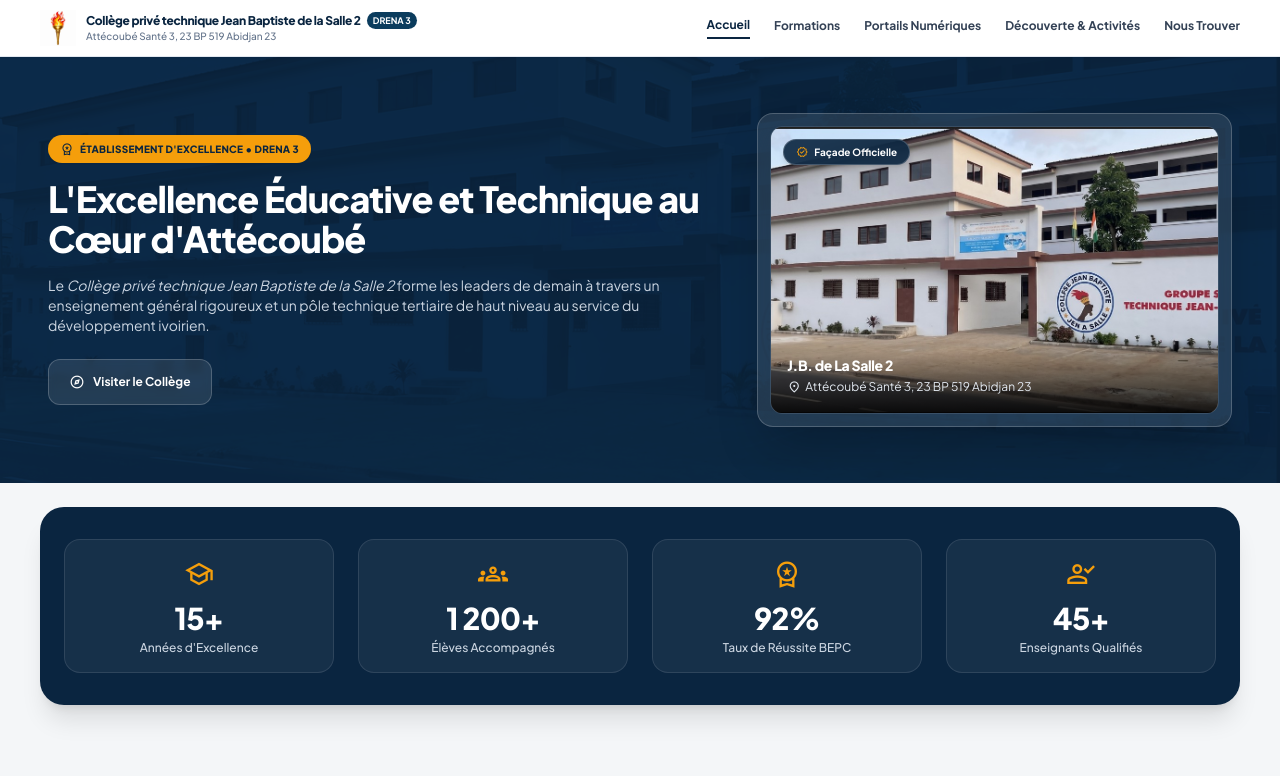
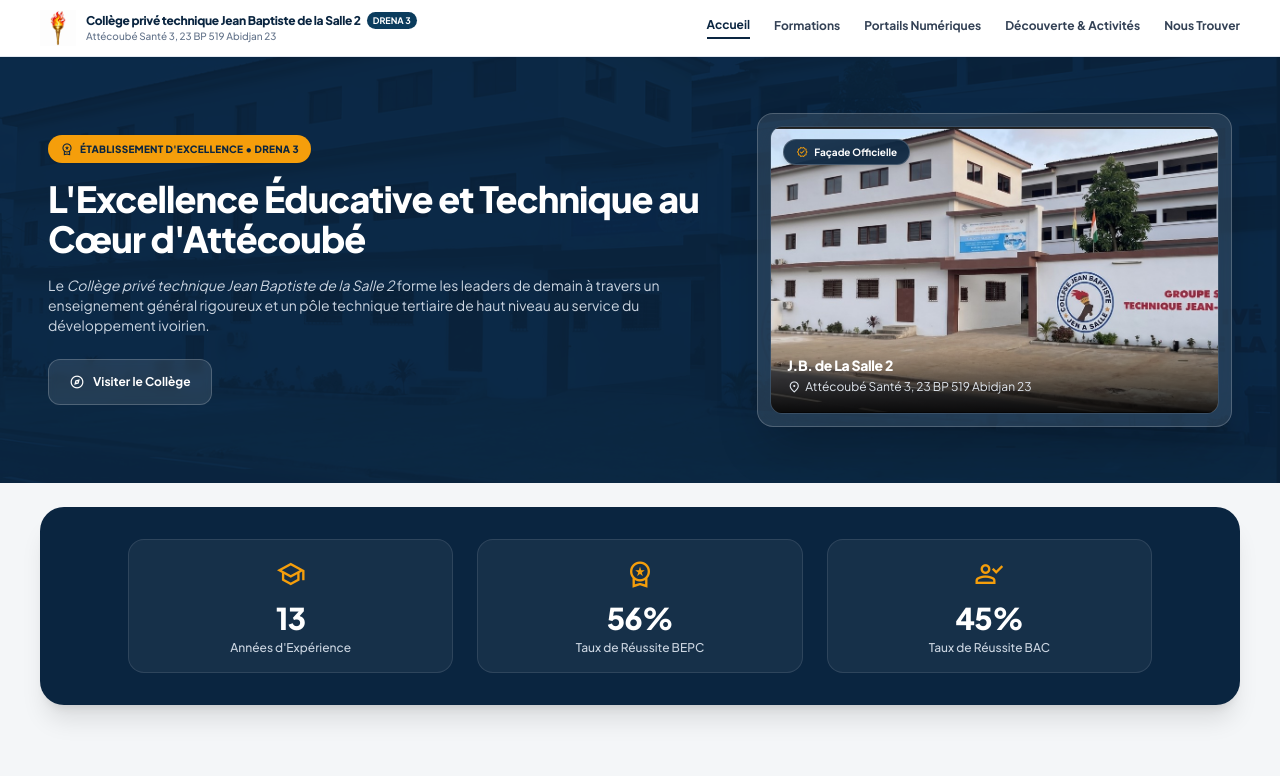
Before and after one commit to QWES007/site-jbs2, a React (Vite) app: page / in a window 1280 px wide. Shown: the top 776 px of the page. Built offline with nearby package versions, Linux system fonts and the light colour scheme; no server answers; the database is empty.

Commit message:
Mise a jour des chiffres cles officiels

```diff
--- a/src/components/Stats.tsx
+++ b/src/components/Stats.tsx
@@ -2,15 +2,14 @@
 
 export const Stats: React.FC = () => {
   const stats = [
-    { label: "Années d'Excellence", value: "15+", icon: "school" },
-    { label: "Élèves Accompagnés", value: "1 200+", icon: "groups" },
-    { label: "Taux de Réussite BEPC", value: "92%", icon: "workspace_premium" },
-    { label: "Enseignants Qualifiés", value: "45+", icon: "person_check" },
+    { label: "Années d'Expérience", value: "13", icon: "school" },
+    { label: "Taux de Réussite BEPC", value: "56%", icon: "workspace_premium" },
+    { label: "Taux de Réussite BAC", value: "45%", icon: "person_check" },
   ];
 
   return (
     <div className="bg-[#0a2540] py-8 px-4 sm:px-6 my-6 rounded-3xl text-white shadow-xl">
-      <div className="max-w-6xl mx-auto grid grid-cols-2 lg:grid-cols-4 gap-6 text-center">
+      <div className="max-w-5xl mx-auto grid grid-cols-1 sm:grid-cols-3 gap-6 text-center">
         {stats.map((stat, index) => (
           <div key={index} className="p-4 rounded-2xl bg-white/5 border border-white/10 hover:border-[#f59e0b] transition-all">
             <span className="material-symbols-outlined text-3xl text-[#f59e0b] mb-2">{stat.icon}</span>
```
